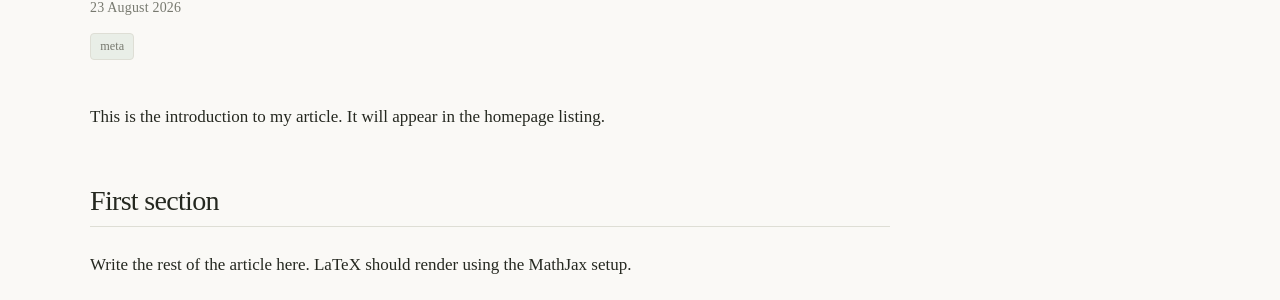
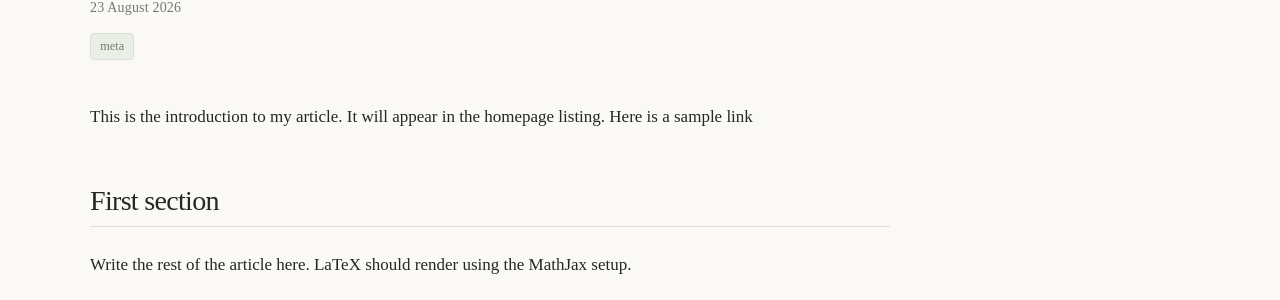
Before and after one commit to uselesstechjunks/maths, a Jekyll site: the page built from _posts/2026-08-23-test.md, in a window 1280 px wide. Shown: the part 223-523 px from the top of the page. Built offline with Jekyll 4.4.1, drawn with Linux system fonts in a browser that asks for light colours; some web fonts are replaced; a script that is not in the unit is left out.

Commit message:
Update 2026-08-23-test.md

```diff
--- a/_posts/2026-08-23-test.md
+++ b/_posts/2026-08-23-test.md
@@ -6,7 +6,9 @@ slug: template
 tags:
   - meta
 ---
-This is the introduction to my article. It will appear in the homepage listing.
+{% assign related_post = site.posts | where: "slug", "first-order-ode" | first %}
+
+This is the introduction to my article. It will appear in the homepage listing. Here is a sample link
 
 ## First section
 
```
